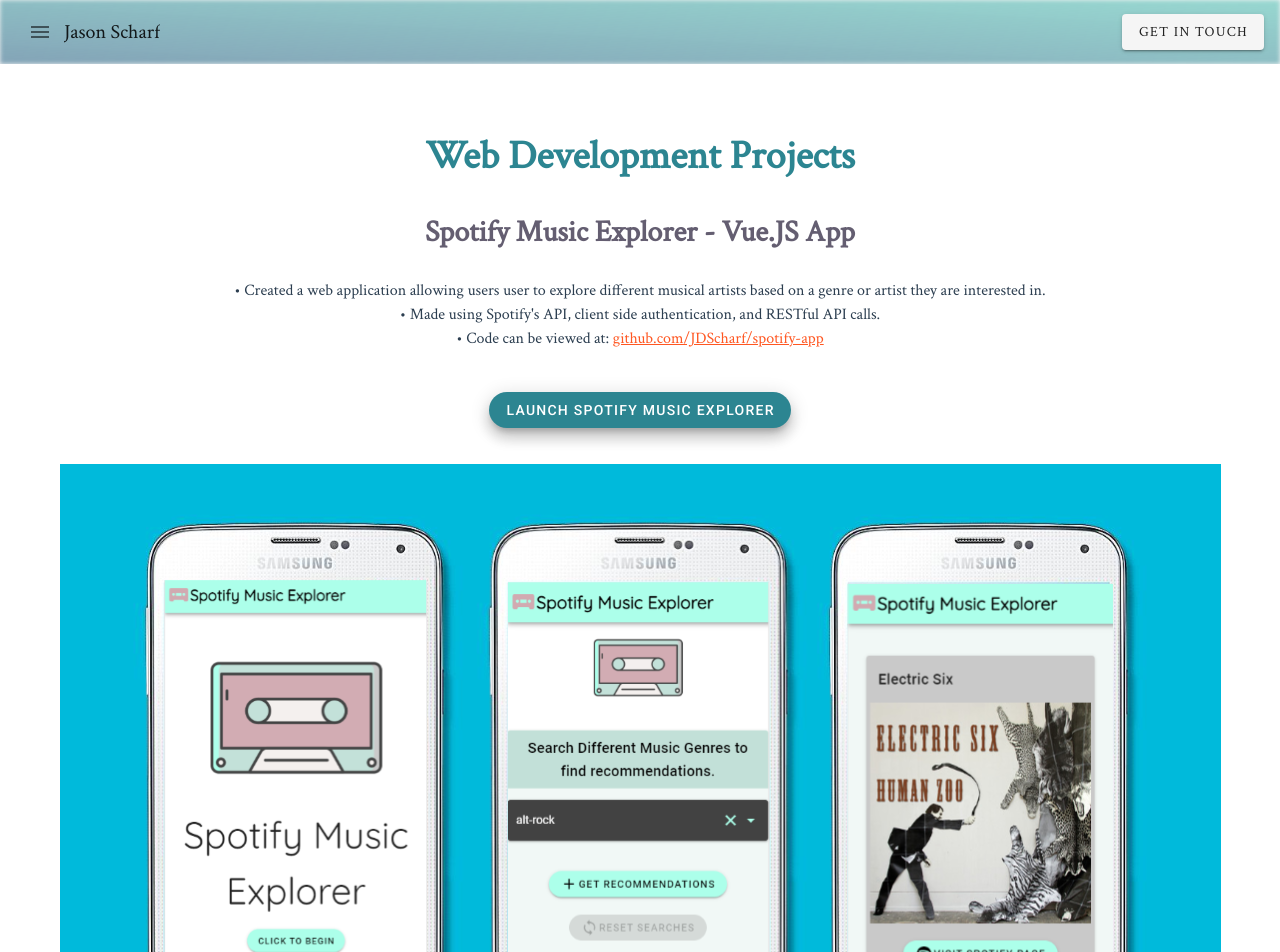
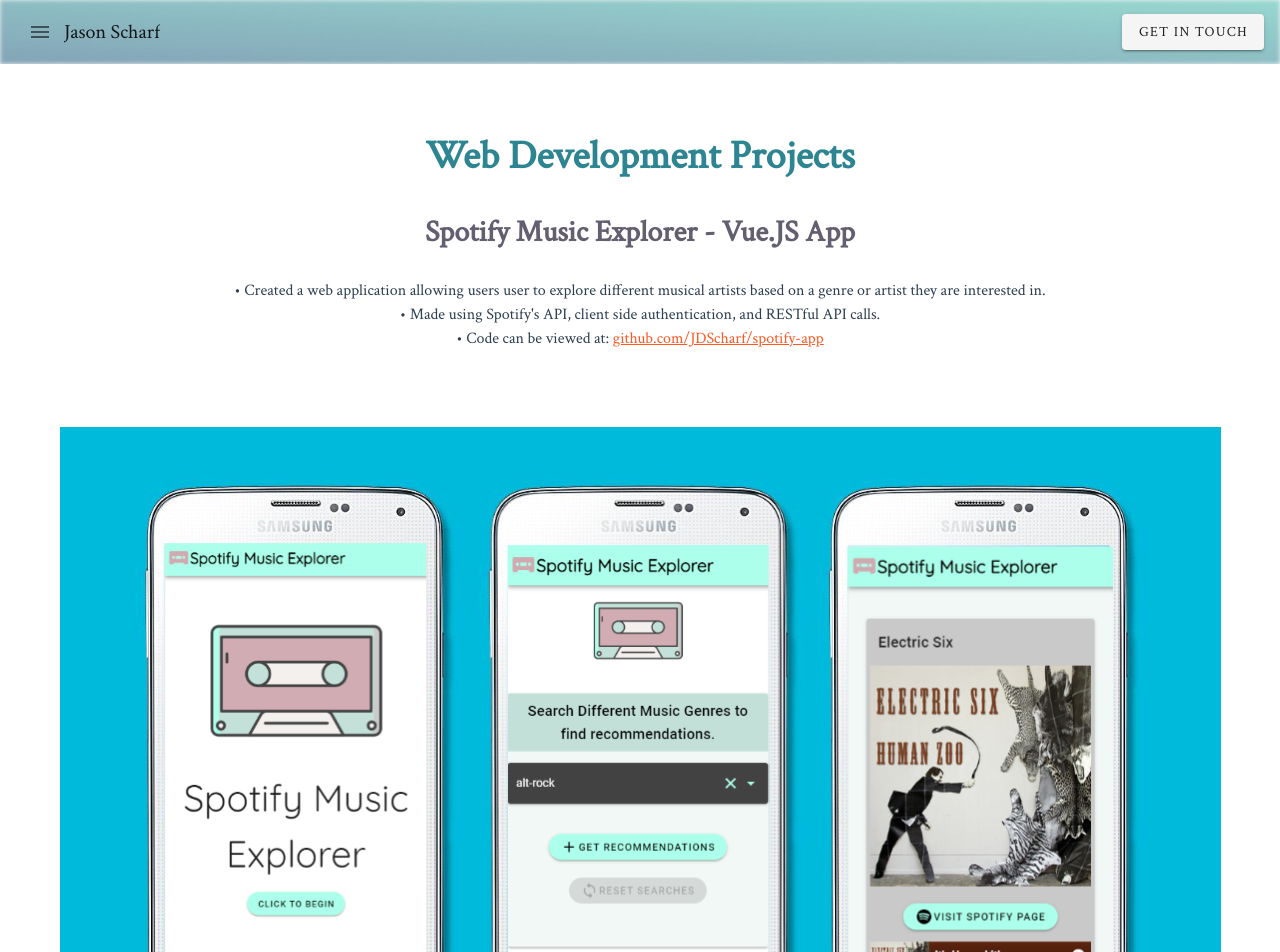
Before and after one commit to JDScharf/website-2021, a Vue app: page /web in a window 1280 px wide. Shown: the top 952 px of the page. Built offline with nearby package versions, Linux system fonts and the light colour scheme.

Commit message:
Removed buttons to go to spotify site :(

```diff
--- a/src/views/Web.vue
+++ b/src/views/Web.vue
@@ -23,7 +23,7 @@
           >
         </p>
         <br />
-        <button>
+        <!-- <button>
           <div class="text-button">
             <v-btn
               href="https://spotify-music-explorer.netlify.app/"
@@ -38,20 +38,22 @@
               Launch Spotify Music Explorer
             </v-btn>
           </div>
-        </button>
+        </button> -->
       </v-col>
     </v-row>
 
     <v-row>
       <v-col>
-        <a href="https://jason-spotify.netlify.app/" target="_blank"
-          ><v-img
+        <!-- <a href="https://jason-spotify.netlify.app/" target="_blank"
+          > -->
+          <v-img
             :src="require('../assets/Spotify-App2.svg')"
             alt="Screenshot of a Spotify web app."
             class="my-3"
             contain
             width="100%"
-        /></a>
+        />
+      <!-- </a> -->
       </v-col>
     </v-row>
     <br />
```
